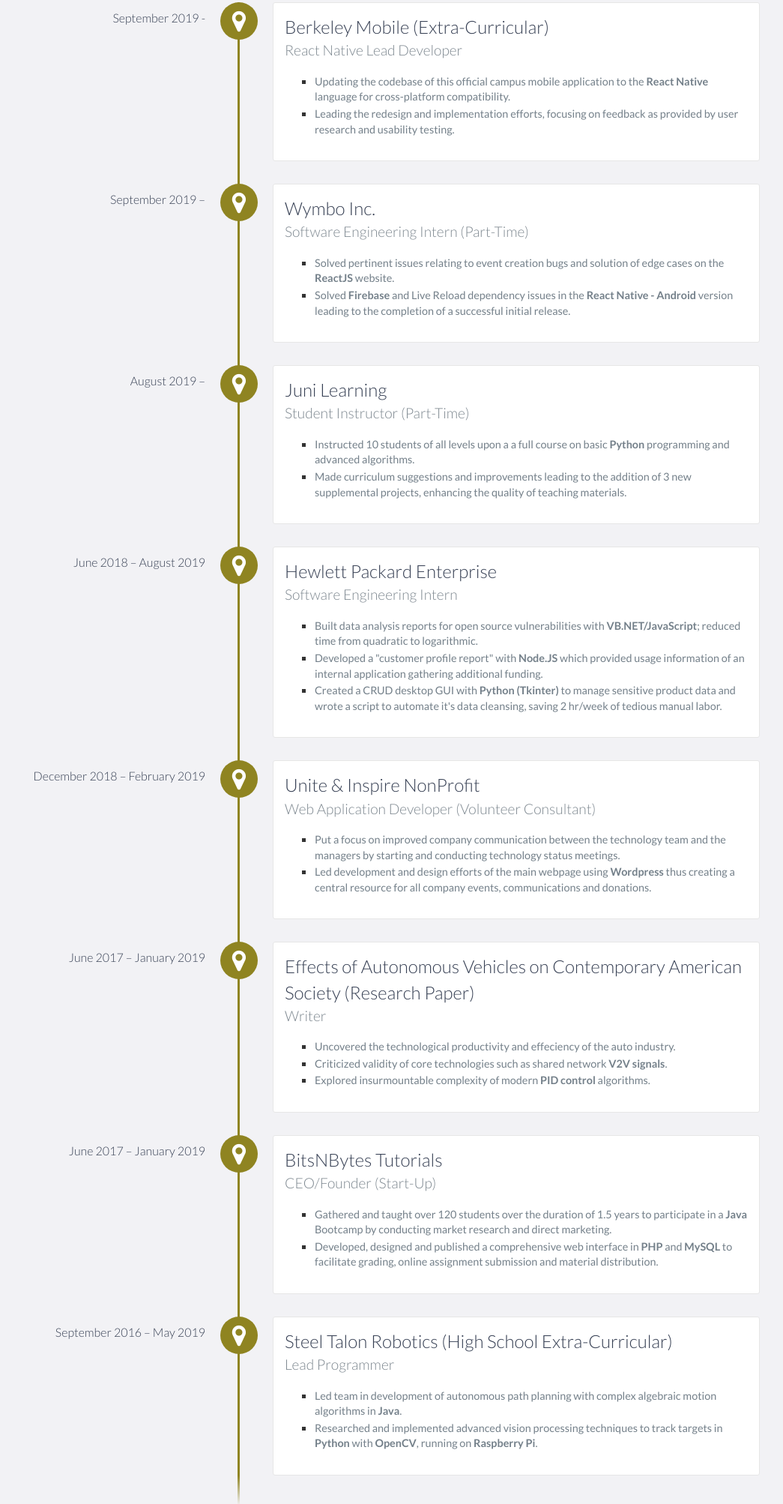
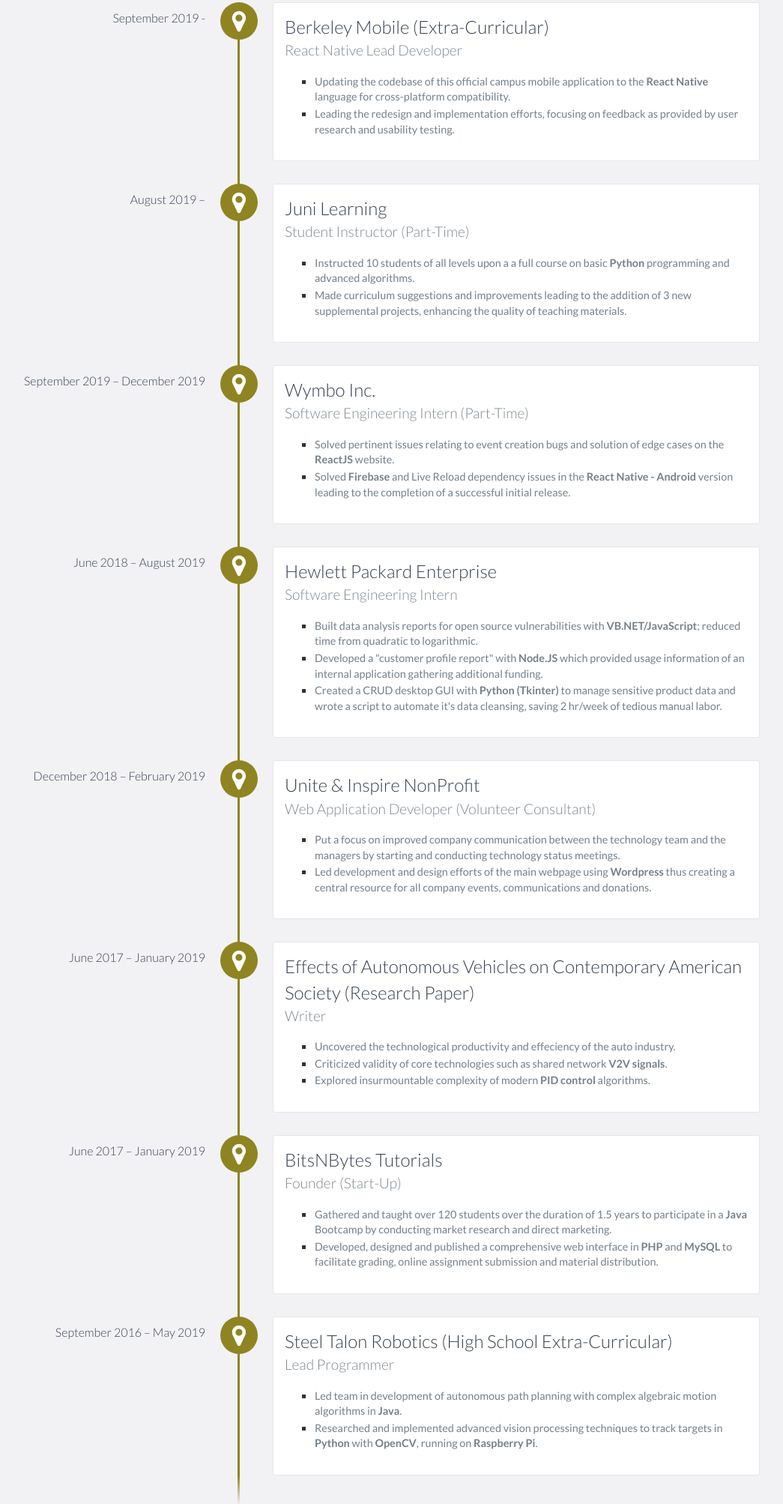
Before and after one commit to AkshatJain1/akshatjain1.github.io, a website: page index.html in a window 1280 px wide. Shown: the part 1195-3201 px from the top of the page at 75% size, without its empty margins (126-1171 px from the left). Drawn offline with nearby package versions, Linux system fonts and the light colour scheme.

Commit message:
Stopped Wymbo - update

```diff
--- a/index.html
+++ b/index.html
@@ -120,17 +120,6 @@
                 </ul>
             </div>
 
-            <div data-date="September 2019 – ">
-                <h3>Wymbo Inc.</h3>
-                <h4>Software Engineering Intern (Part-Time)</h4>
-                <p>
-                  <ul style = "list-style-type: square">
-                    <li><p>Solved pertinent issues relating to event creation bugs and solution of edge cases on the <b>ReactJS</b> website.</p></li>
-                    <li><p>Solved <b>Firebase</b> and Live Reload dependency issues in the <b>React Native - Android</b> version leading to the completion of a successful initial release.</p></li>
-                  </ul>
-                </p>
-            </div>
-
             <div data-date="August 2019 – ">
                 <h3>Juni Learning</h3>
                 <h4>Student Instructor (Part-Time)</h4>
@@ -139,6 +128,17 @@
                     <li><p>Instructed 10 students of all levels upon a a full course on basic <b>Python</b> programming and advanced algorithms.</p></li>
                     <li><p>Made curriculum suggestions and improvements leading to the addition of 3 new
                       supplemental projects, enhancing the quality of teaching materials.</p></li>
+                  </ul>
+                </p>
+            </div>
+
+            <div data-date="September 2019 – December 2019">
+                <h3>Wymbo Inc.</h3>
+                <h4>Software Engineering Intern (Part-Time)</h4>
+                <p>
+                  <ul style = "list-style-type: square">
+                    <li><p>Solved pertinent issues relating to event creation bugs and solution of edge cases on the <b>ReactJS</b> website.</p></li>
+                    <li><p>Solved <b>Firebase</b> and Live Reload dependency issues in the <b>React Native - Android</b> version leading to the completion of a successful initial release.</p></li>
                   </ul>
                 </p>
             </div>
@@ -182,7 +182,7 @@
 
             <div data-date="June 2017 – January 2019">
                 <h3>BitsNBytes Tutorials</h3>
-                <h4>CEO/Founder (Start-Up)</h4>
+                <h4>Founder (Start-Up)</h4>
                 <p>
                   <ul style = "list-style-type: square">
                     <li><p>Gathered and taught over 120 students over the duration of 1.5 years to participate in a <b>Java</b>
@@ -214,7 +214,7 @@
         <div class="education-block">
             <h3>University of California, Berkeley</h3>
             <span class="education-date">May 2022</span>
-            <h4>Bachelor in Computer Science</h4>
+            <h4>Bachelors in Computer Science</h4>
             <p>
               <ul>
                 <li>EECS <a href="https://www2.eecs.berkeley.edu/Courses/EE16A/" target="_blank">16a</a>/<a href="https://www2.eecs.berkeley.edu/Courses/EE16B/" target="_blank">16b</a>: Designing Devices and Systems</li>
```
Also changed, not shown: 1 other file.
